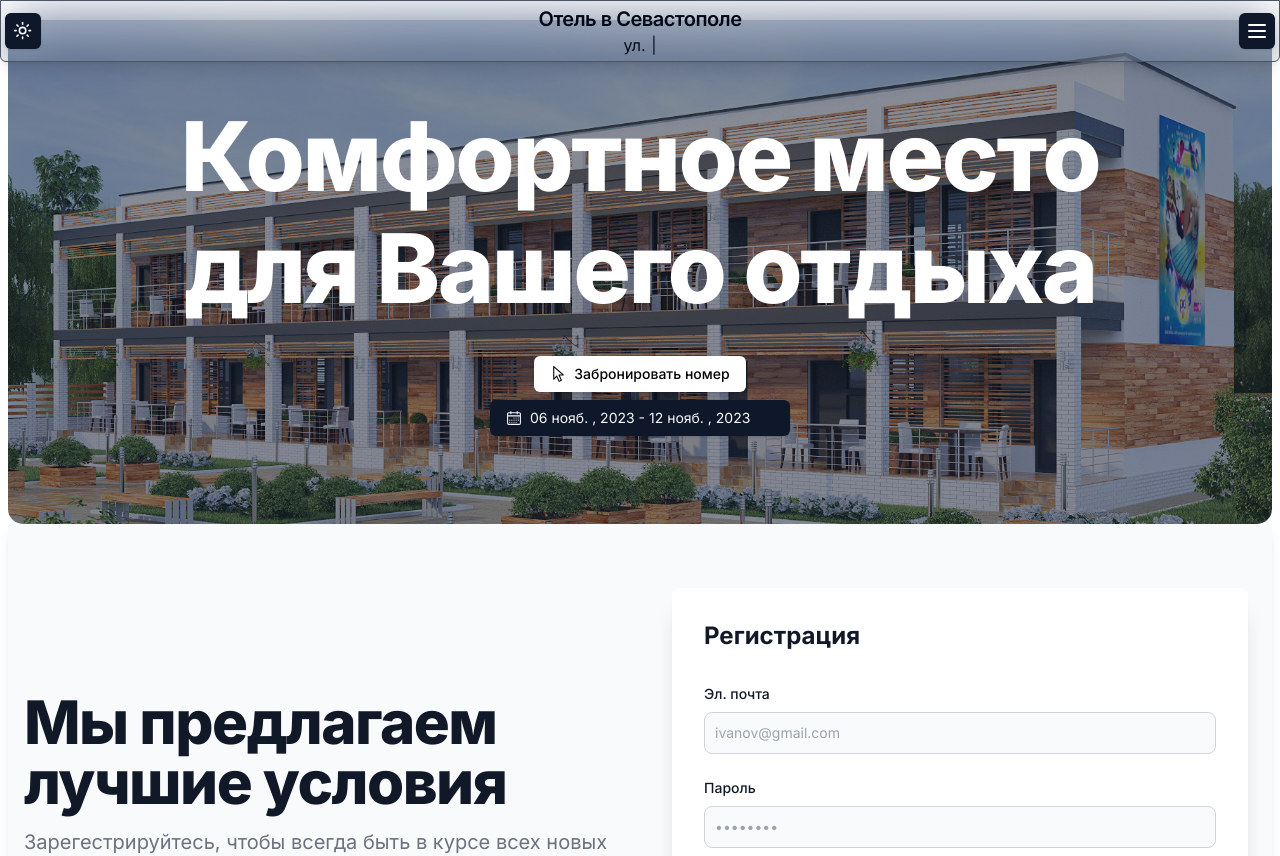
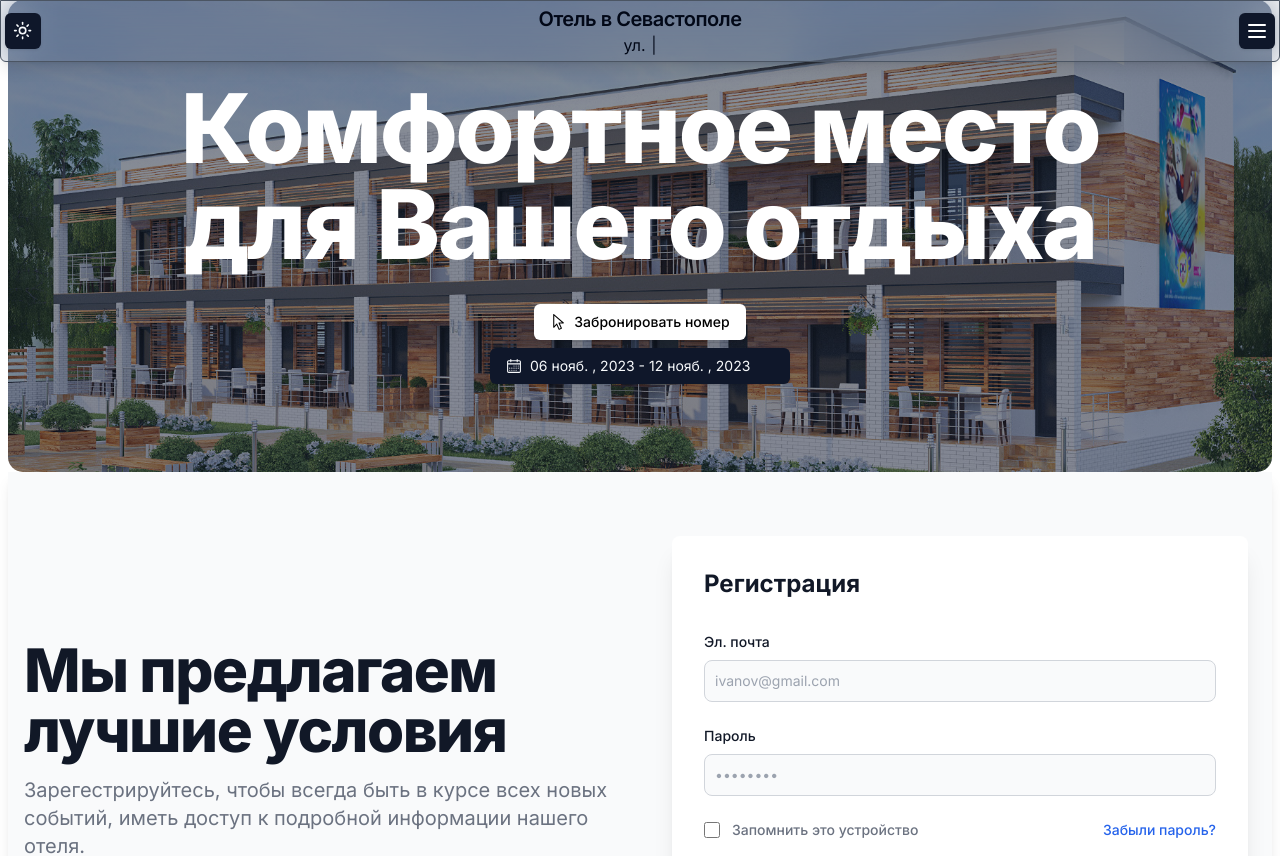
Before and after one commit to 2mpain/hotelsevas, a React (Vite) app: page / in a window 1280 px wide. Shown: the top 856 px of the page. Built offline with nearby package versions, Linux system fonts and the light colour scheme; a web font is replaced by a local one.

Commit message:
feat: adaptive layout

```diff
--- a/src/App.tsx
+++ b/src/App.tsx
@@ -31,9 +31,9 @@ function App() {
       <motion.div
         initial="hidden"
         whileInView="visible"
-        className="backdrop-blur-xl flex z-10 w-full fixed top-0 rounded-b-md border border-gray-600 items-center p-1  mr-1 shadow-lg "
+        className="backdrop-blur-xl flex z-10 w-full fixed top-0 rounded-b-md border border-gray-600 items-center p-1  mr-1 shadow-lg flex-1 flex-row justify-between"
       >
-        <div >
+        <div>
           <ModeToggle />
         </div>
 
--- a/src/components/main-page.tsx
+++ b/src/components/main-page.tsx
@@ -75,15 +75,15 @@ export function MainPage() {
       <motion.div
         initial="hidden"
         whileInView="visible"
-        className="flex flex-col my-5 ml-2 mr-2 justify-center items-center "
+        className="flex flex-col  ml-2 mr-2 justify-center items-center "
       >
         <header className="header__main">
           <motion.div
             custom={3}
             variants={headerAnimation(0, 100)}
-            className="section__container header__container"
+            //className="section__container header__container"
           >
-            <h1 className="mb-8 scroll-m-20 text-8xl  sm:text-sm md:text-sm font-extrabold tracking-tight lg:text-5xl text-white text-center">
+            <h1 className="mb-8 scroll-m-20 text-4xl md:text-8xl font-extrabold tracking-tight text-white text-center">
               Комфортное место
               <br />
               для Вашего отдыха
--- a/src/index.css
+++ b/src/index.css
@@ -1,5 +1,4 @@
 @import url("https://fonts.googleapis.com/css2?family=Inter:wght@100;200;300;400;500;600;700;800;900&family=Poiret+One&family=Roboto+Mono:wght@300&family=Unbounded:wght@200;300;400;500;600;700;800;900&display=swap");
-
 :root {
     font-family: "Inter", sans-serif;
     line-height: 1.5;
@@ -10,6 +9,15 @@
     -moz-osx-font-smoothing: grayscale;
     -webkit-text-size-adjust: 100%;
     overflow-x: hidden;
+    min-width: 300px;
+}
+
+body {
+    overflow-x: hidden;
+}
+
+div::-webkit-scrollbar {
+    display: none;
 }
 
 h1 {
@@ -51,38 +59,14 @@ h1 {
     font-weight: 700;
 }
 
-/* .main {
-  opacity: 0;
-  animation: fade-in 1s ease-in-out forwards;
-
-}
-
-@keyframes fade-in {
-  0% {
-    opacity: 0;
-    transform: translateY(20px);
-  }
-  100% {
-    opacity: 1;
-    transform: translateY(0);
-  }
-} */
-
 .header__main {
     width: 100%;
     padding-block: 5rem;
-  background-image: linear-gradient(
-      rgba(15, 26, 44, 0.5),
-      rgba(15, 26, 44, 0.5)
-    ),
-    url("assets/background/gostin.jpg");
+    background-image: linear-gradient( rgba(15, 26, 44, 0.5), rgba(15, 26, 44, 0.5)), url("assets/background/gostin.jpg");
     background-position: center center;
     background-size: cover;
     background-repeat: no-repeat;
     border-radius: 15px;
-  /* display: flex; */
-  /* justify-content: center;
-  text-align: center;  */
 }
 
 .bgImage {
@@ -119,7 +103,6 @@ h1 {
     transition: transform 0.3s, box-shadow 0.3s, height 0.3s;
     margin: 30px 25px;
     justify-content: space-between;
-  /* animation: fadeIn 0.5s ease-in-out forwards; */
 }
 
 @keyframes fadeIn {
@@ -136,14 +119,5 @@ h1 {
 .card:hover {
     transform: scale(1.1);
     box-shadow: 0 4px 6px -1px rgb(0 0 0 / 0.1), 0 2px 4px -2px rgb(0 0 0 / 0.1);
-  /* background-color: rgb(30 41 59); */
-  /* z-index: 2; */
     transition: transform 0.3s, box-shadow 0.3s, height 0.3s;
 }
-
-/* .image {
-  max-width: 100%;
-  height: auto;
-  width: 100%;
-  height: 450px;
-} */
```
Also changed, not shown: 1 other file (tests, documents, lock files or other folders). Lines whose indentation alone changed are shown as unchanged.
